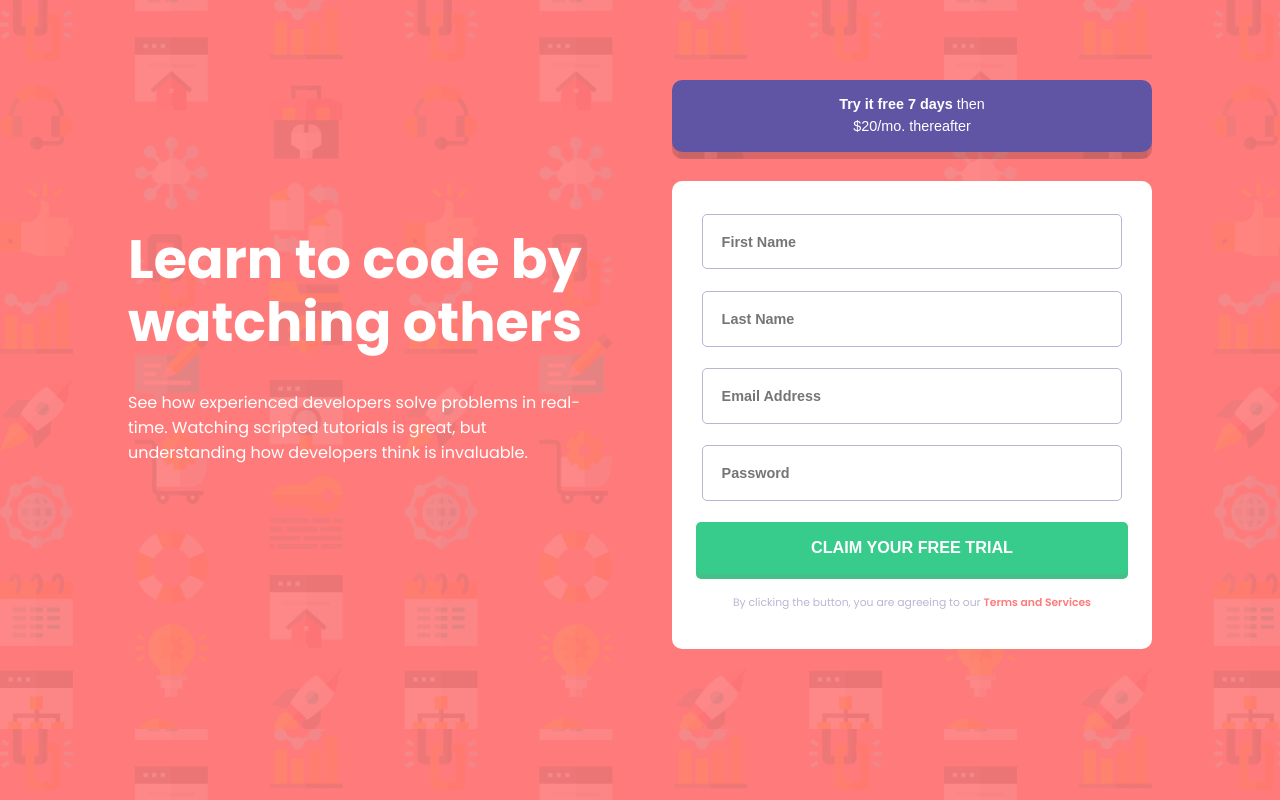
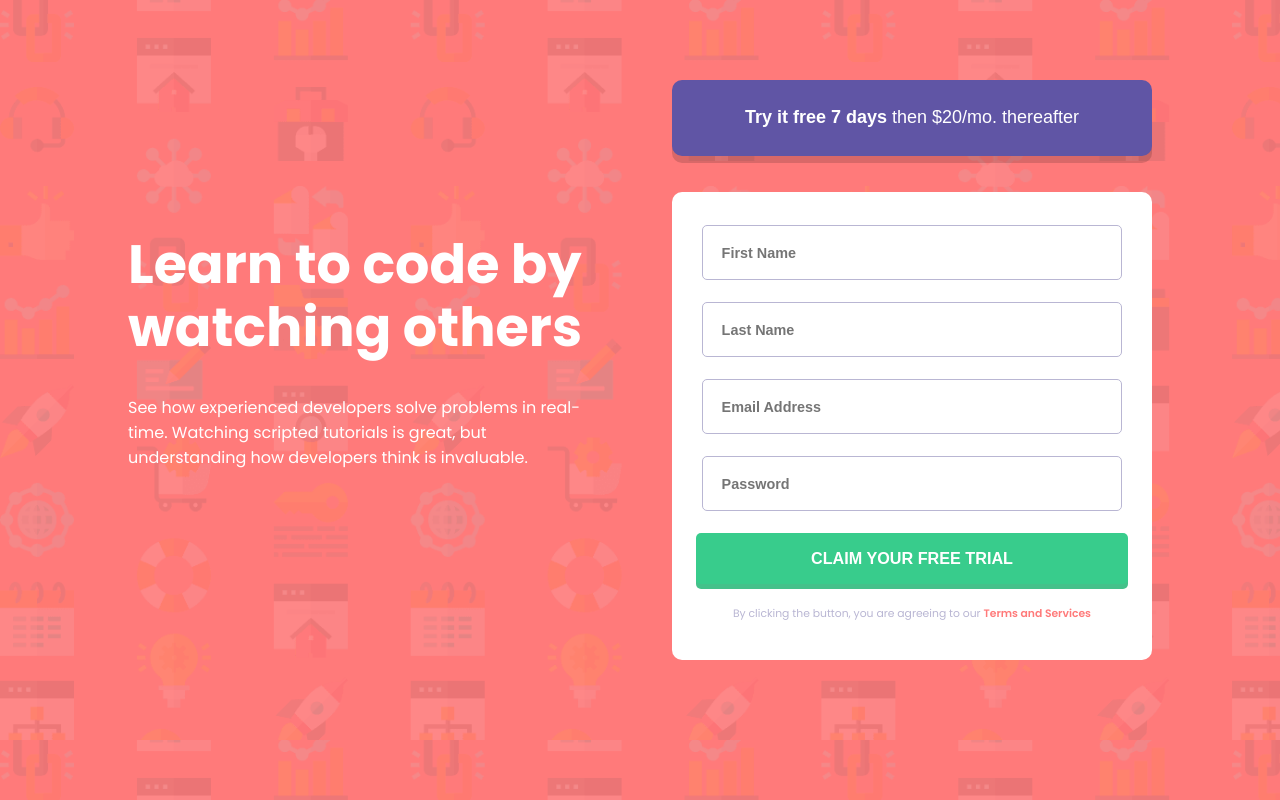
Before and after one commit to Tarek-Zaher/Intro-component-with-sign-up-form, a plain HTML site: page index.html in a window 1280 px wide. Drawn offline with Linux system fonts and the light colour scheme.

Commit message:
add small styling changes

```diff
--- a/index.html
+++ b/index.html
@@ -27,9 +27,9 @@
     </div>
 
     <div class="cta">
-      <button type="button" name="tryBtn"class="tryBtn"><span class="very-bold">Try it free 7 days</span> then<br>$20/mo. thereafter</button>
+      <button type="button" name="tryBtn"class="tryBtn"><span class="very-bold">Try it free 7 days</span> then $20/mo. thereafter</button>
 
-      <form name="claimForm" action="index.html" onsubmit="return validateForm()" method="post">
+      <form name="claimForm" action="index.html" onsubmit="return validateForm(); return validateEmail()" method="post">
         <input type="text" name="firstName" placeholder="First Name">
         <p id="fNameEmptyError" class="errorText"></p>
         <input type="text" name="lastName" placeholder="Last Name">
--- a/styles.scss
+++ b/styles.scss
@@ -33,12 +33,12 @@ body {
   .cta {
     .tryBtn {
       width: 100%;
-      padding: 1em;
+      padding: 1.5em 3em;
       background-color: $blue-accent;
       border: none;
       border-radius: 10px;
       color: white;
-      font-size: .8rem;
+      font-size: 1rem;
       line-height: 1.2rem;
       box-shadow: 0 7px 0 hsla(0, 1%, 0%, 15%);
       margin-bottom: 2em;
```
Also changed, not shown: styles.css, 1 other file.
